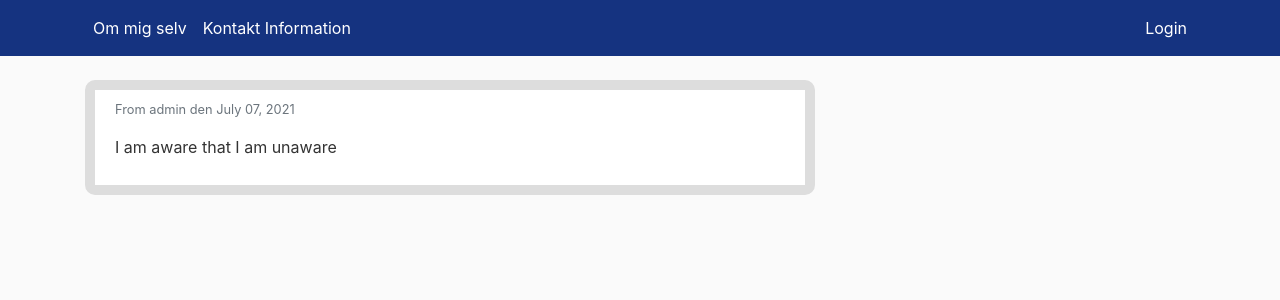
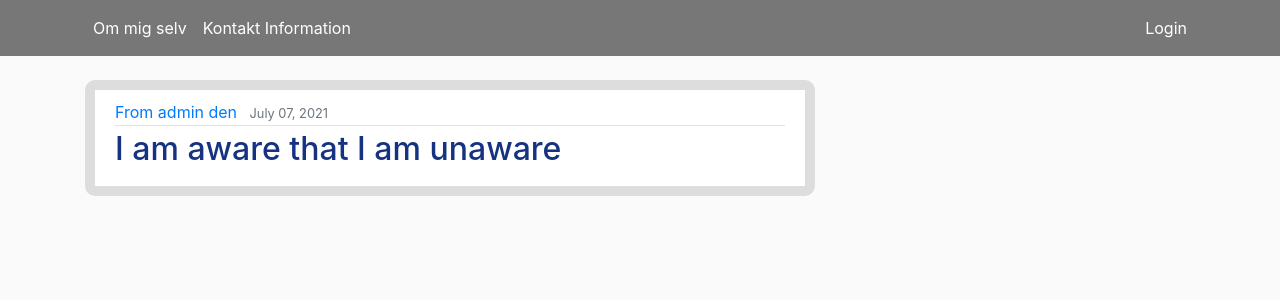
Before and after one commit to Mahnaz-karimi/Look_out, a Django app: page /blog/ in a window 1280 px wide. Shown: the top 300 px of the page. Run offline with Django 3.2, Linux system fonts and the light colour scheme; data comes from the database, SQL or seed files in the repository; some libraries are stand-ins or nearby versions.

Commit message:
post detail og user post is added

```diff
--- a/blog/static/css/main.css
+++ b/blog/static/css/main.css
@@ -13,7 +13,7 @@ ul {
 }
 
 .bg-steel {
-  background-color: #153380;
+  background-color: #777777;
 }
 
 .site-header .navbar-nav .nav-link {
--- a/blog/templates/blog/blog.html
+++ b/blog/templates/blog/blog.html
@@ -1,13 +1,15 @@
 {% extends "blog/base.html" %}
 {% block content %}
     {% for post in posts %}
-       <blog class="media content-section">
-            <div class="media-body">
-                <small class="text-muted">
-                    <p> From {{ post.author.username }}     den  {{ post.date_posted|date:"F d, Y" }} </p>
-                </small>
-                <p class="article-content"> {{ post.content }}</p>
-           </div>
-       </blog>
+        <post class="media content-section">
+              <div class="media-body">
+                <div class="article-metadata">
+                  <a class="mr-2" href="{% url 'blog:user-posts' post.author.username %}">
+                      From {{ post.author.username }} den </a>
+                  <small class="text-muted">{{ post.date_posted|date:"F d, Y" }}</small>
+                </div>
+                <h2><a class="article-title"  href="{% url 'blog:post-detail' post.id %}" >{{ post.content }}</a></h2>
+              </div>
+        </post>
     {% endfor %}
 {% endblock content %}
--- a/blog/urls.py
+++ b/blog/urls.py
@@ -4,6 +4,9 @@ from django.contrib.auth import views as auth_views
 from blog.views import (
     PostListView,
     LoginView,
+    PostDetailView,
+    UserPostListView,
+
 )
 
 app_name = 'blog'
@@ -12,4 +15,6 @@ urlpatterns = [
     path('login/', LoginView.as_view(template_name='blog/login.html'), name='login'),
     path('logout/', auth_views.LogoutView.as_view(template_name='blog/logout.html'),
          name='logout'),
+    path('post/<int:pk>/', PostDetailView.as_view(), name='post-detail'),
+    path('user/<str:username>', UserPostListView.as_view(), name='user-posts'),
 ]
--- a/blog/views.py
+++ b/blog/views.py
@@ -1,8 +1,11 @@
 from blog.models import Post
+from django.contrib.auth.models import User
 from django.views.generic import (
     ListView,
+    DetailView,
 )
 from django.contrib.auth import views as auth_views
+from django.shortcuts import render, get_object_or_404
 
 
 class PostListView(ListView):
@@ -17,3 +20,18 @@ class LoginView(auth_views.LoginView):
     def get_context_data(self, **kwargs):
         context = super().get_context_data(**kwargs)
         return context
+
+
+class PostDetailView(DetailView):
+    model = Post
+
+
+class UserPostListView(ListView):
+    model = Post
+    template_name = 'blog/user_posts.html'
+    context_object_name = 'posts'
+    paginate_by = 5
+
+    def get_queryset(self):
+        user = get_object_or_404(User, username=self.kwargs.get('username'))
+        return Post.objects.filter(author=user).order_by('-date_posted')
```
Also changed, not shown: blog/templates/blog/post_detail.html (added, +12 -0 lines), blog/templates/blog/user_posts.html (added, +15 -0 lines).
